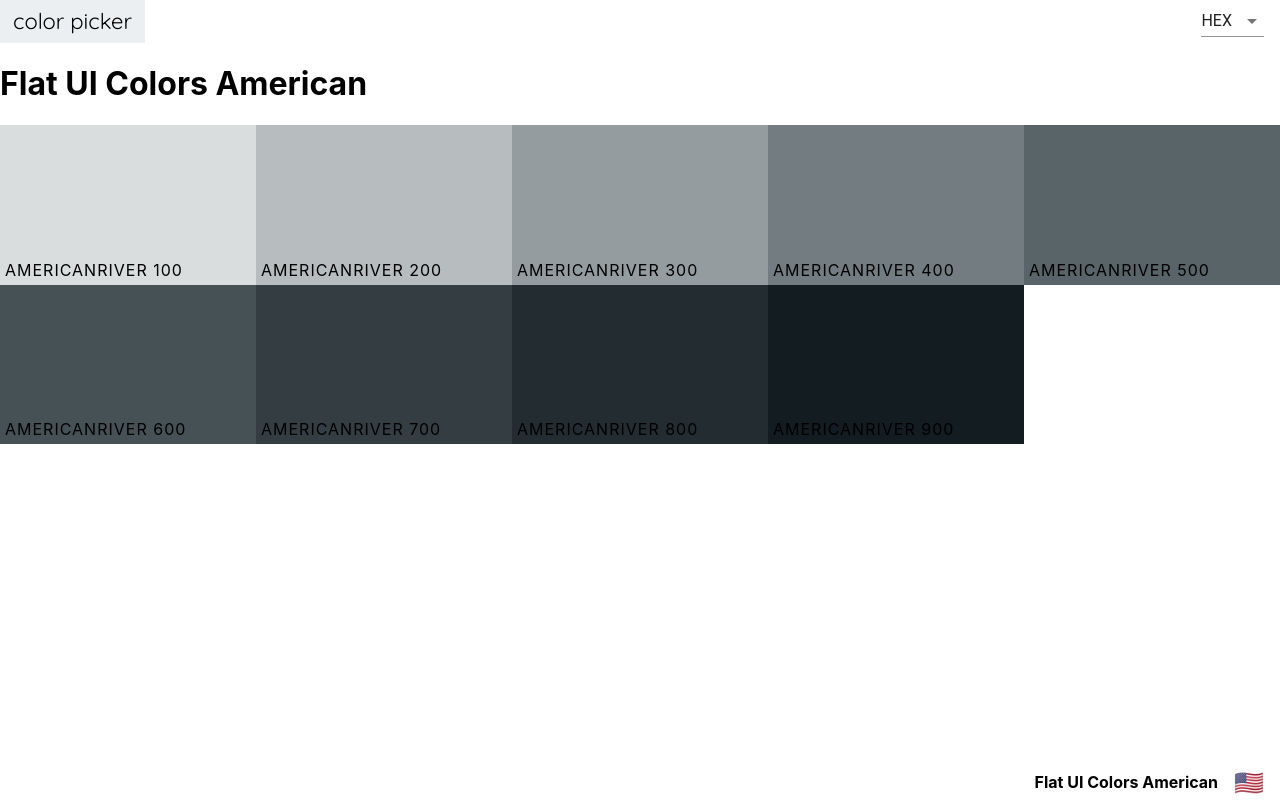
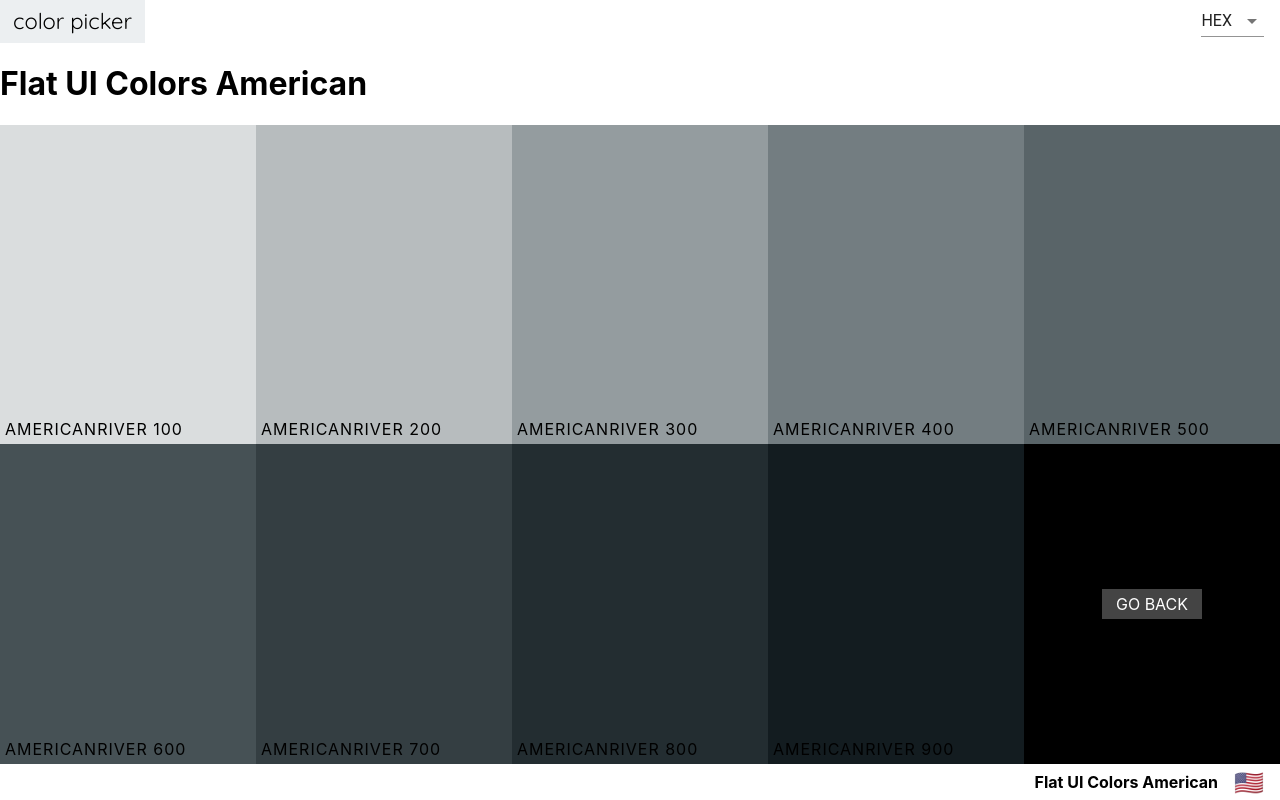
Before and after one commit to ElyTgy/colors, a React (Create React App) app: page /palette/flat-ui-colors-american/americanriver in a window 1280 px wide. Built offline with nearby package versions, Linux system fonts and the light colour scheme.

Commit message:
add back button

```diff
--- a/src/ColorBox.css
+++ b/src/ColorBox.css
@@ -8,7 +8,15 @@
     vertical-align: top;
 }
 
-.copy-button{
+.single-color-palette .color-box{
+    height: 50%;
+}
+
+.go-back{
+    background-color: black;
+}
+
+.copy-button, .back-button{
     width:100px;
     height:30px;
     position: absolute;
@@ -26,6 +34,13 @@
     border:none;
     opacity:0;
     cursor: pointer;
+    color:white;
+    text-decoration: none;
+}
+
+.back-button
+{
+    opacity: 1;
 }
 
 .color-box:hover .copy-button{
--- a/src/SingleColorPalette.js
+++ b/src/SingleColorPalette.js
@@ -1,8 +1,9 @@
 import React, { Component } from 'react'
 import ColorBox from "./ColorBox.js"
 import Navbar from './Navbar.js';
+import PaletteFooter from "./PaletteFooter"
+import {Link} from 'react-router-dom'
 import "./Palette.css"
-import PaletteFooter from "./PaletteFooter"
 
 export default class SingleColorPalette extends Component {
     constructor(props){
@@ -35,13 +36,17 @@ export default class SingleColorPalette extends Component {
                 color={colorobj[this.state.format]}
                 name={colorobj.name}
                 more={false}
+                key={colorobj.name}
             />)
         return (
-            <div className="palette">
+            <div className="single-color-palette palette">
                 <Navbar handleChange={this.handleChange} format={this.state.format} />
                 <h1>{this.props.paletteName}</h1>
                 <div className="palette-colors">
                     {colorBoxes}
+                    <div className="go-back color-box">
+                        <Link to={`/palette/${this.props.id}`} className="back-button">go back</Link>
+                    </div>
                 </div>
                 <PaletteFooter paletteName={this.props.paletteName} emoji={this.props.emoji}/>
             </div>
```
Also changed, not shown: src/ColorBox.js (line endings or trailing spaces).
